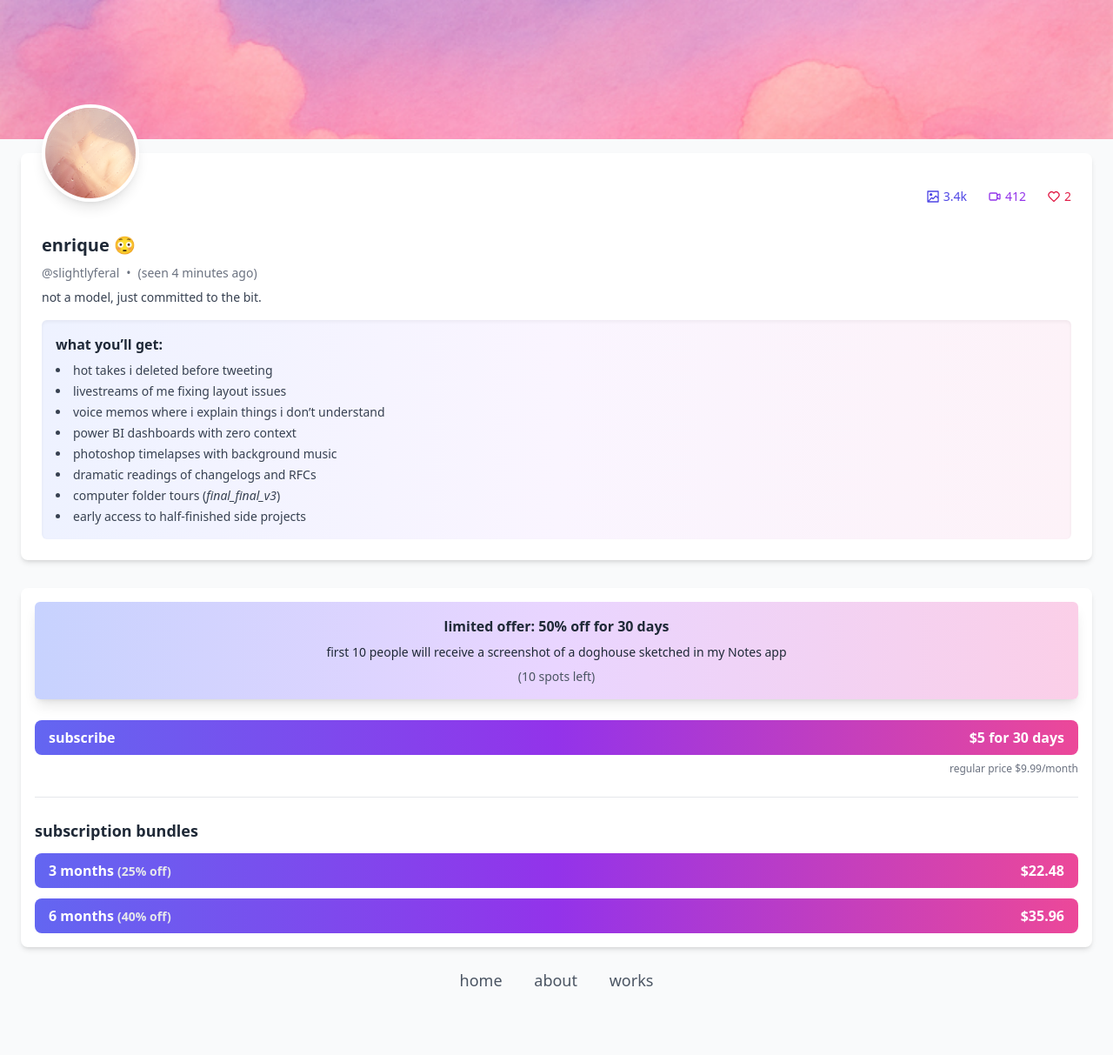
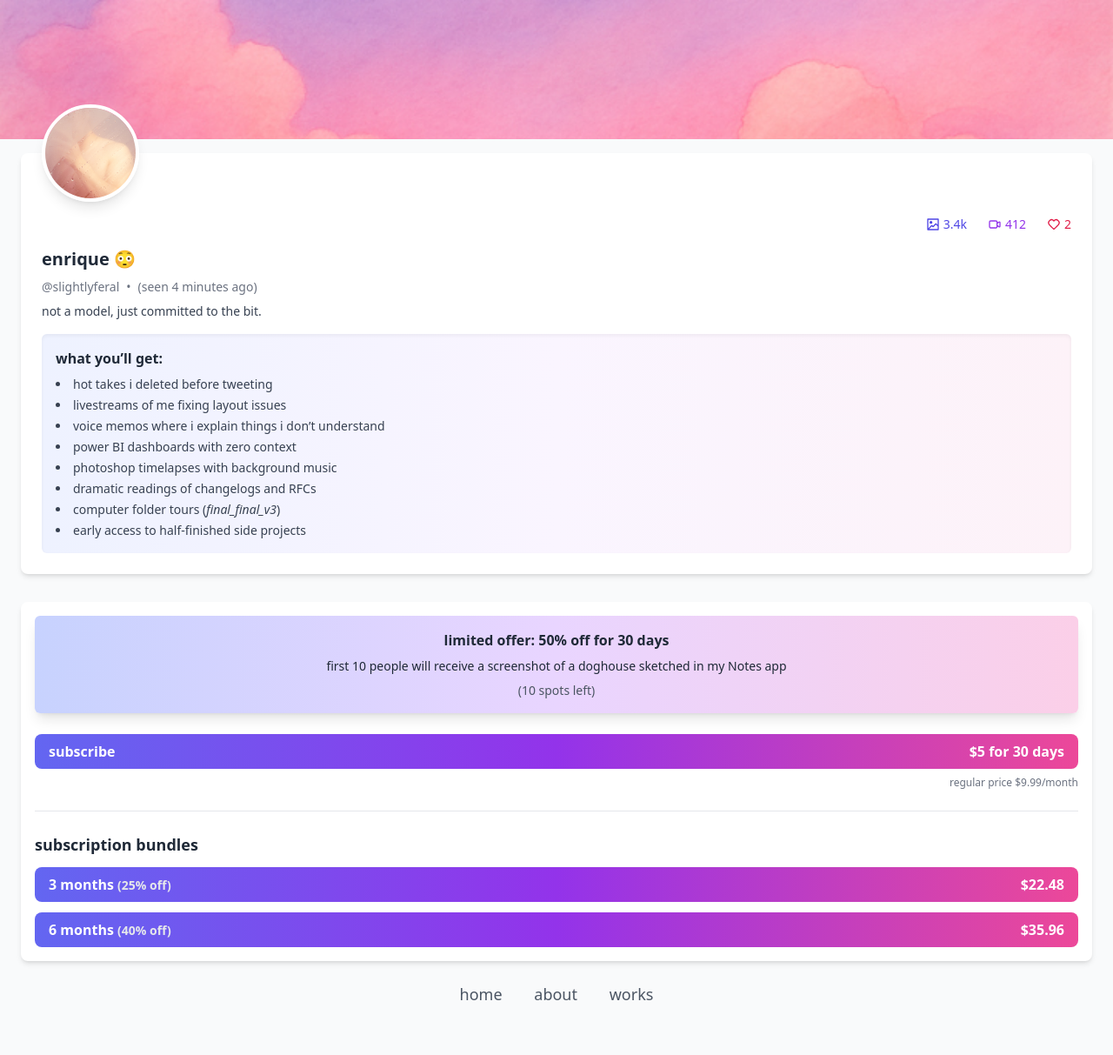
Before and after one commit to enriquebarragan/enriquebarragan.github.io, a Jekyll site: the page built from rips/not-onlyfans/index.md, in a window 1280 px wide. Shown: the whole page at 87% size. Built offline with Jekyll 4.4.1, drawn with Linux system fonts in a browser that asks for light colours; nearby versions of some CDN libraries.

Commit message:
Update index.md

```diff
--- a/rips/not-onlyfans/index.md
+++ b/rips/not-onlyfans/index.md
@@ -15,7 +15,7 @@ permalink: /rips/not-onlyfans/
   <div class="px-6 py-4 space-y-8">
 
     <!-- SECTION 1: Profile Card -->
-    <div class="relative bg-white shadow-md rounded-lg p-6 space-y-4">
+    <div class="relative bg-white shadow-md rounded-lg pt-14 pb-6 px-6 space-y-4">
       <!-- avatar overlap -->
       <img
         src="/assets/images/of-pfp.JPG"
@@ -46,7 +46,7 @@ permalink: /rips/not-onlyfans/
       </div>
 
       <!-- name/bio -->
-      <div class="pt-4 space-y-2">
+      <div class="space-y-2">
         <h1 class="text-xl font-semibold">enrique 😳</h1>
         <div class="text-gray-500 text-sm flex items-center space-x-2">
           <span>@slightlyferal</span><span>•</span><span>(seen 4 minutes ago)</span>
```
